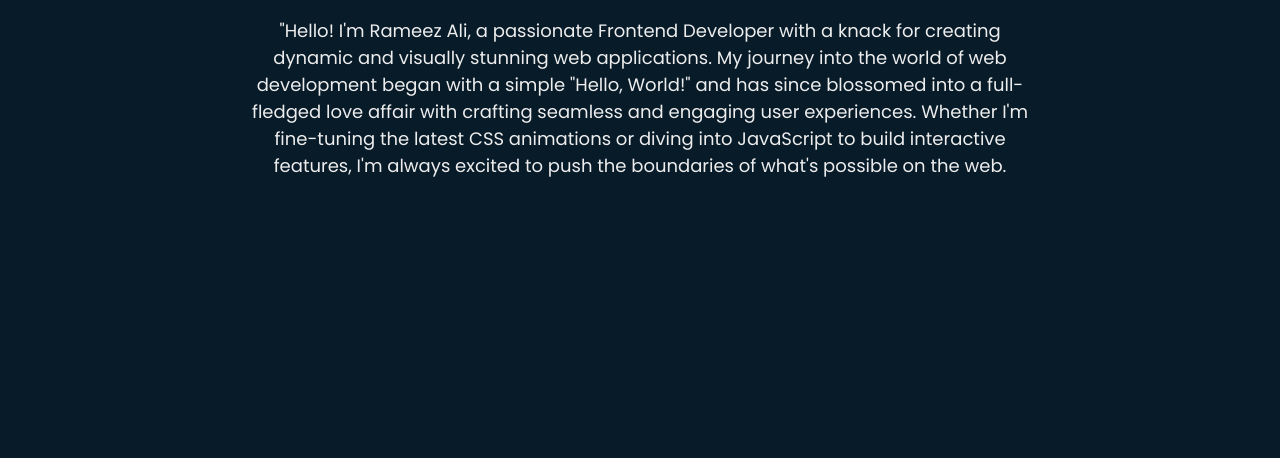
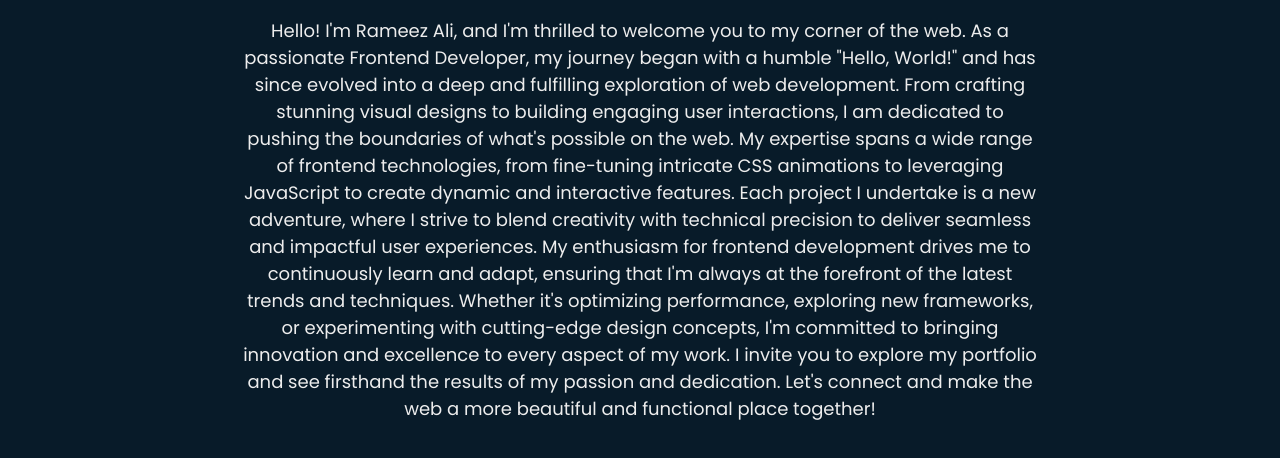
Before and after one commit to Rameezalii/Portfolio, a website: page about.html in a window 1280 px wide. Shown: the part 188-646 px from the top of the page. Drawn offline with nearby package versions, Linux system fonts and the light colour scheme.

Commit message:
eleventh commit

```diff
--- a/about.html
+++ b/about.html
@@ -38,7 +38,13 @@
     <section class="about">
         <div class="about-content">
             <h1>About Me</h1>
-            <p>"Hello! I'm Rameez Ali, a passionate Frontend Developer with a knack for creating dynamic and visually stunning web applications. My journey into the world of web development began with a simple "Hello, World!" and has since blossomed into a full-fledged love affair with crafting seamless and engaging user experiences. Whether I'm fine-tuning the latest CSS animations or diving into JavaScript to build interactive features, I'm always excited to push the boundaries of what's possible on the web.</p>
+            <p>Hello! I'm Rameez Ali, and I'm thrilled to welcome you to my corner of the web. As a passionate Frontend Developer, my journey began with a humble "Hello, World!" and has since evolved into a deep and fulfilling exploration of web development.
+
+                From crafting stunning visual designs to building engaging user interactions, I am dedicated to pushing the boundaries of what's possible on the web. My expertise spans a wide range of frontend technologies, from fine-tuning intricate CSS animations to leveraging JavaScript to create dynamic and interactive features. Each project I undertake is a new adventure, where I strive to blend creativity with technical precision to deliver seamless and impactful user experiences.
+
+                My enthusiasm for frontend development drives me to continuously learn and adapt, ensuring that I'm always at the forefront of the latest trends and techniques. Whether it's optimizing performance, exploring new frameworks, or experimenting with cutting-edge design concepts, I'm committed to bringing innovation and excellence to every aspect of my work.
+
+                I invite you to explore my portfolio and see firsthand the results of my passion and dedication. Let's connect and make the web a more beautiful and functional place together!</p>
         </div>
     </section>
 </body>
```
